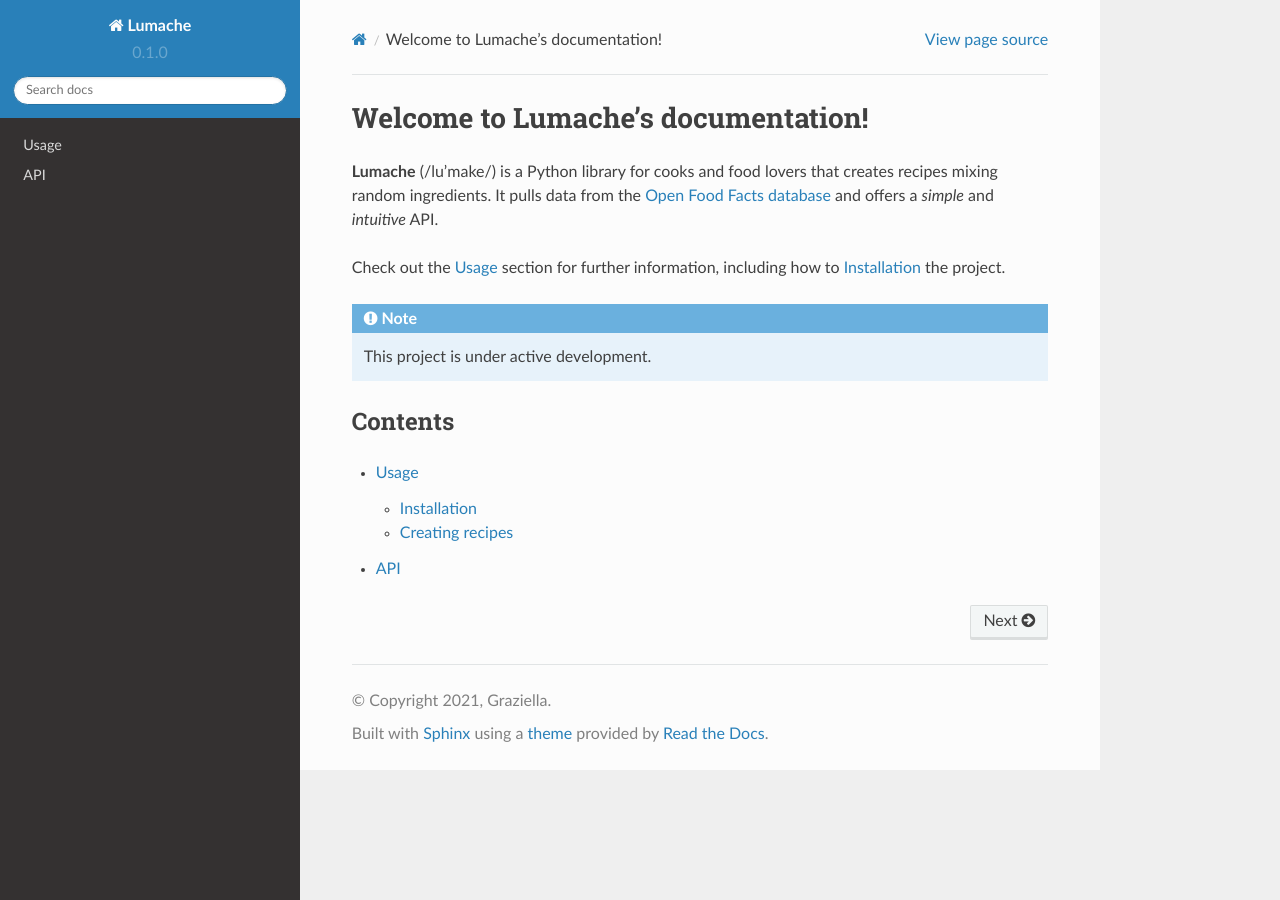
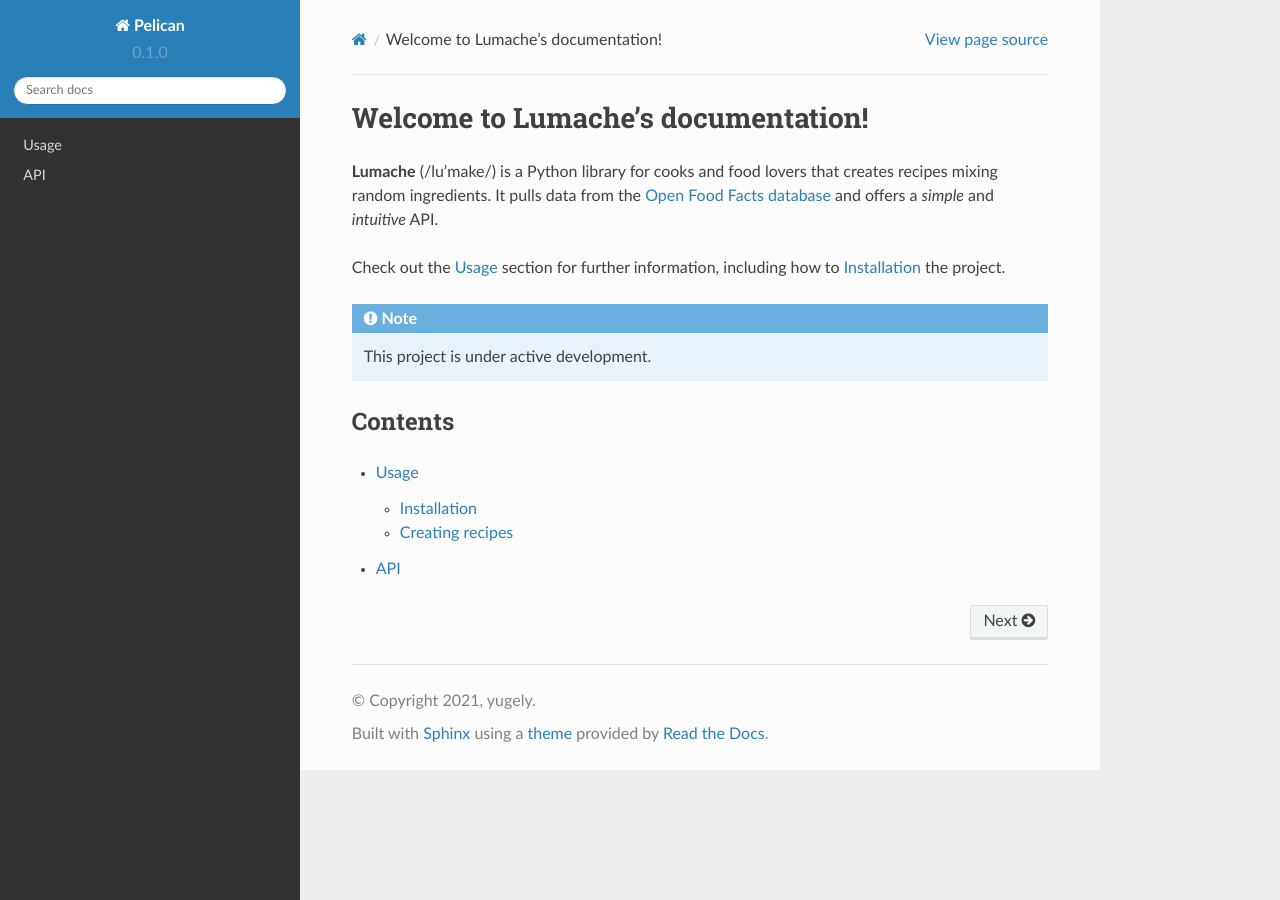
Before and after one commit to salugi/Pelican-Docks, a Sphinx documentation site: the page built from docs/source/index.rst, in a window 1280 px wide. Built offline with Sphinx 7.4.7 and the Read the Docs theme 2.0.0, drawn with Linux system fonts in a browser that asks for light colours.

Commit message:
Update conf.py

```diff
--- a/docs/source/conf.py
+++ b/docs/source/conf.py
@@ -2,9 +2,9 @@
 
 # -- Project information
 
-project = 'Lumache'
-copyright = '2021, Graziella'
-author = 'Graziella'
+project = 'Pelican'
+copyright = '2021, yugely'
+author = 'yugely'
 
 release = '0.1'
 version = '0.1.0'
```
